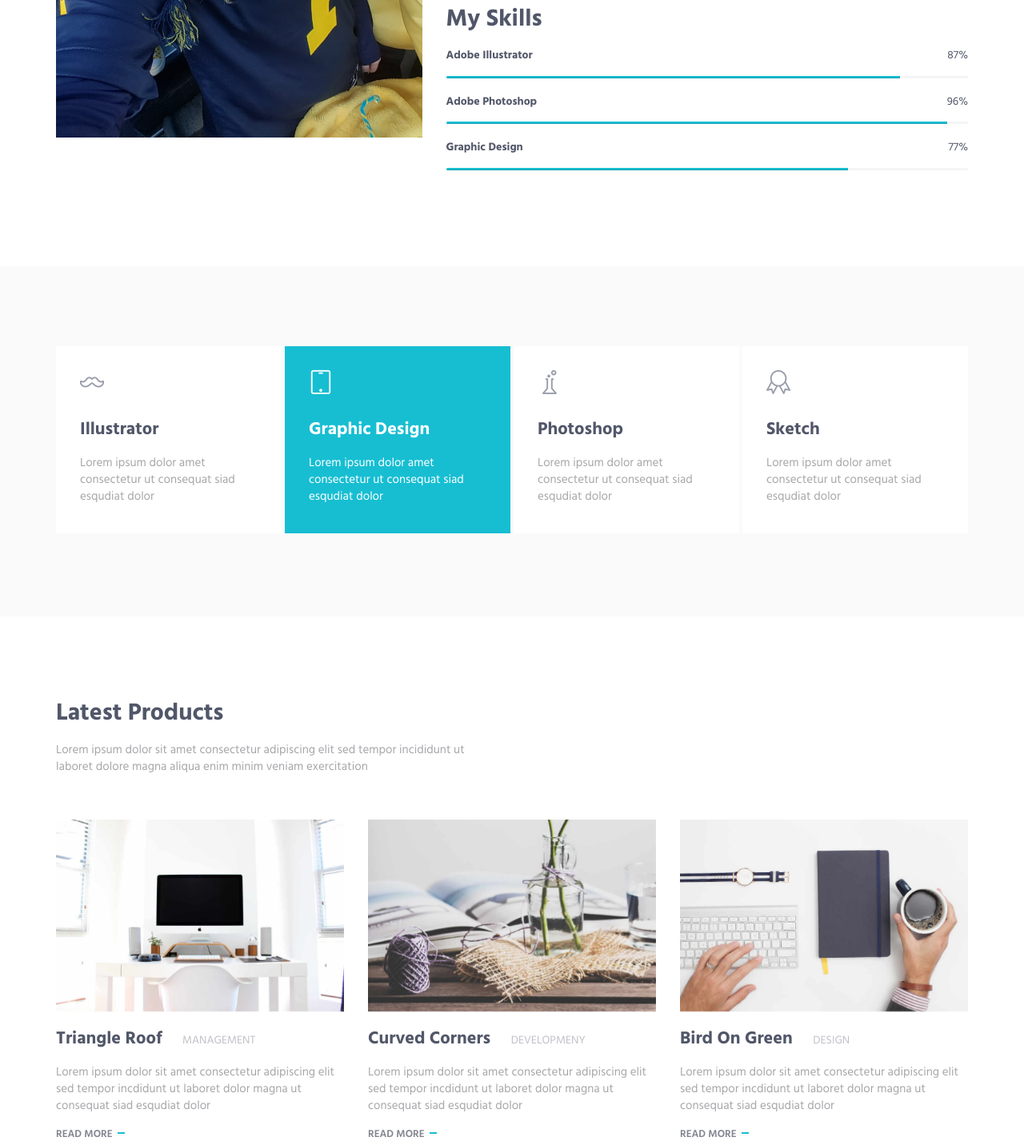
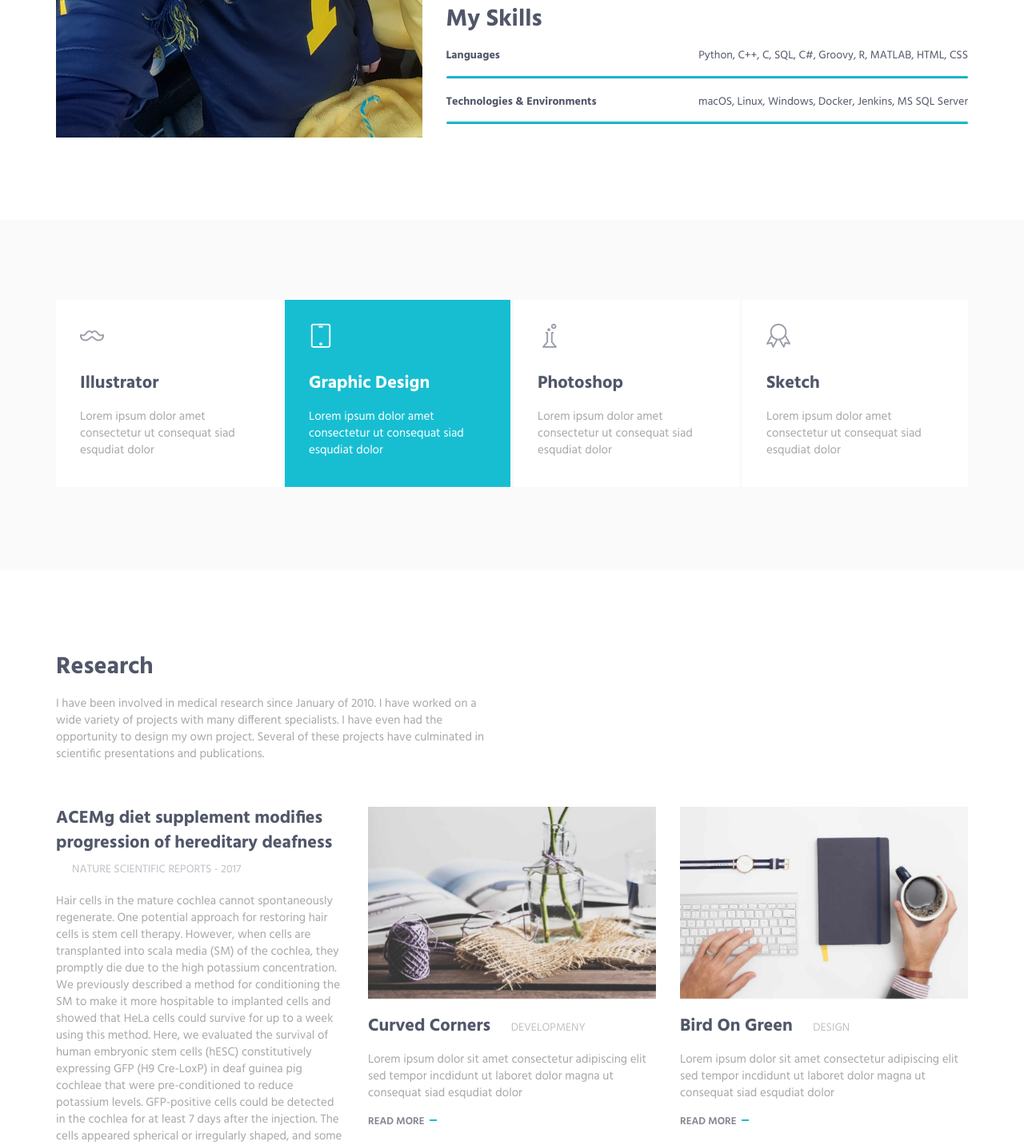
Before and after one commit to cngreen/cngreen.github.io, a plain HTML site: page index.html in a window 1280 px wide. Shown: the part 1158-2590 px from the top of the page at 80% size. Drawn offline with Linux system fonts and the light colour scheme.

Commit message:
saving updates

```diff
--- a/index.html
+++ b/index.html
@@ -59,8 +59,8 @@
                             <ul class="nav navbar-nav navbar-nav-right">
                                 <li class="js_nav-item nav-item"><a class="nav-item-child nav-item-hover" href="#body">Home</a></li>
                                 <li class="js_nav-item nav-item"><a class="nav-item-child nav-item-hover" href="#about">About</a></li>
-                                <li class="js_nav-item nav-item"><a class="nav-item-child nav-item-hover" href="#experience">Experience</a></li>
-                                <li class="js_nav-item nav-item"><a class="nav-item-child nav-item-hover" href="#work">Work</a></li>
+                                <li class="js_nav-item nav-item"><a class="nav-item-child nav-item-hover" href="#experience">Work Experience</a></li>
+                                <li class="js_nav-item nav-item"><a class="nav-item-child nav-item-hover" href="#research">Research</a></li>
                                 <li class="js_nav-item nav-item"><a class="nav-item-child nav-item-hover" href="#contact">Contact</a></li>
                             </ul>
                         </div>
@@ -87,7 +87,7 @@
                         </ul>
                     </div>
                     <div class="col-sm-6">
-                        <div class="promo-block-img-wrap">
+                        <div class="promo-block-img-wrap img-responsive">
                             <img class="promo-block-img" src="img/mockup/kari.png">
                         </div>
                     </div>
@@ -121,21 +121,15 @@
                         <h2>My Skills</h2>
                         <!-- Progress Box -->
                         <div class="progress-box">
-                            <h5>Adobe Illustrator <span class="color-heading pull-right">87%</span></h5>
+                            <h5>Languages <span class="color-heading pull-right">Python,  C++,  C,  SQL,  C#,  Groovy,  R,  MATLAB,  HTML,  CSS</span></h5>
                             <div class="progress">
-                                <div class="progress-bar bg-color-base" role="progressbar" data-width="87"></div>
+                                <div class="progress-bar bg-color-base" role="progressbar" data-width="100"></div>
                             </div>
                         </div>
                         <div class="progress-box">
-                            <h5>Adobe Photoshop <span class="color-heading pull-right">96%</span></h5>
+                            <h5>Technologies &amp; Environments<span class="color-heading pull-right">macOS, Linux, Windows, Docker, Jenkins, MS SQL Server</span></h5>
                             <div class="progress">
-                                <div class="progress-bar bg-color-base" role="progressbar" data-width="96"></div>
-                            </div>
-                        </div>
-                        <div class="progress-box">
-                            <h5>Graphic Design <span class="color-heading pull-right">77%</span></h5>
-                            <div class="progress">
-                                <div class="progress-bar bg-color-base" role="progressbar" data-width="77"></div>
+                                <div class="progress-bar bg-color-base" role="progressbar" data-width="100"></div>
                             </div>
                         </div>
                         <!-- End Progress Box -->
@@ -207,12 +201,12 @@
         <!-- End Experience -->
 
         <!-- Work -->
-        <div id="work">
+        <div id="research">
             <div class="container content-lg">
                 <div class="row margin-b-40">
                     <div class="col-sm-6">
-                        <h2>Latest Products</h2>
-                        <p>Lorem ipsum dolor sit amet consectetur adipiscing elit sed tempor incididunt ut laboret dolore magna aliqua enim minim veniam exercitation</p>
+                        <h2>Research</h2>
+                        <p>I have been involved in medical research since January of 2010. I have worked on a wide variety of projects with many different specialists. I have even had the opportunity to design my own project. Several of these projects have culminated in scientific presentations and publications.</p>
                     </div>
                 </div>
                 <!--// end row -->
@@ -220,14 +214,9 @@
                 <div class="row">
                     <!-- Latest Products -->
                     <div class="col-sm-4 sm-margin-b-50">
-                        <div class="margin-b-20">
-                            <div class="wow zoomIn" data-wow-duration=".3" data-wow-delay=".1s">
-                                <img class="img-responsive" src="img/970x647/01.jpg" alt="Latest Products Image">
-                            </div>
-                        </div>
-                        <h4><a href="#">Triangle Roof</a> <span class="text-uppercase margin-l-20">Management</span></h4>
-                        <p>Lorem ipsum dolor sit amet consectetur adipiscing elit sed tempor incdidunt ut laboret dolor magna ut consequat siad esqudiat dolor</p>
-                        <a class="link" href="#">Read More</a>
+                        <h4>ACEMg diet supplement modifies progression of hereditary deafness <span class="text-uppercase margin-l-20">Nature Scientific Reports - 2017</span></h4>
+                        <p>Hair cells in the mature cochlea cannot spontaneously regenerate. One potential approach for restoring hair cells is stem cell therapy. However, when cells are transplanted into scala media (SM) of the cochlea, they promptly die due to the high potassium concentration. We previously described a method for conditioning the SM to make it more hospitable to implanted cells and showed that HeLa cells could survive for up to a week using this method. Here, we evaluated the survival of human embryonic stem cells (hESC) constitutively expressing GFP (H9 Cre-LoxP) in deaf guinea pig cochleae that were pre-conditioned to reduce potassium levels. GFP-positive cells could be detected in the cochlea for at least 7 days after the injection. The cells appeared spherical or irregularly shaped, and some were aggregated. Flushing SM with sodium caprate prior to transplantation resulted in a lower proportion of stem cells expressing the pluripotency marker Oct3/4 and increased cell survival. The data demonstrate that conditioning procedures aimed at transiently reducing the concentration of potassium in the SM facilitate survival of hESCs for at least one week. During this time window, additional procedures can be applied to initiate the differentiation of the implanted hESCs into new hair cells.</p>
+                        <a class="link" href="https://www.ncbi.nlm.nih.gov/pmc/articles/PMC5384248/">Read More</a>
                     </div>
                     <!-- End Latest Products -->
 
```
